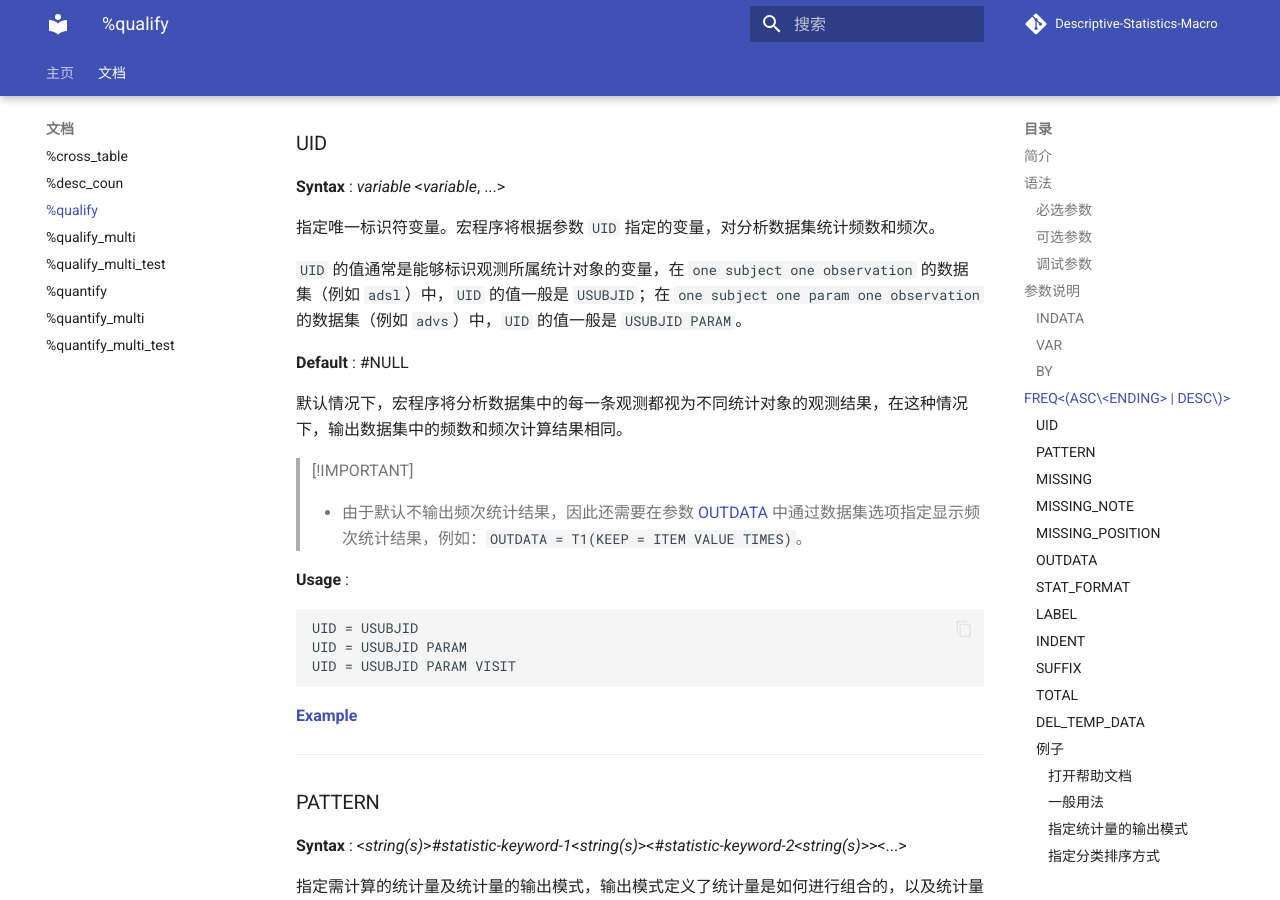
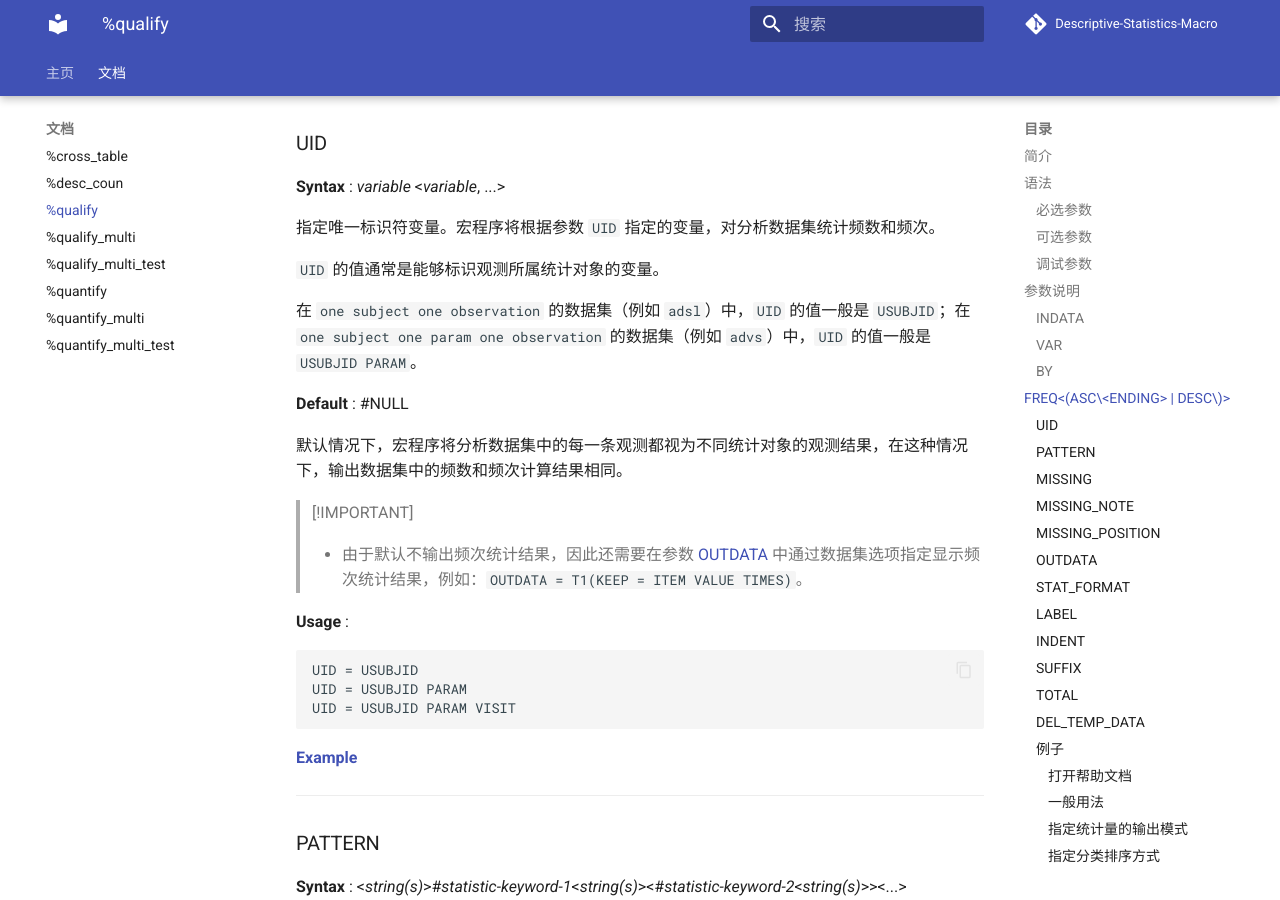
Before and after one commit to Snoopy1866/Descriptive-Statistics-Macro, an MkDocs documentation site: the page built from docs/qualify/readme.md, in a window 1280 px wide and 900 px high, scrolled down 3131 px. Built offline with MkDocs 1.6.1 and Material for MkDocs 9.7.7, drawn with Linux system fonts in a browser that asks for light colours; comment, search, counter and statistics services are not loaded.

```diff
--- a/docs/qualify/readme.md
+++ b/docs/qualify/readme.md
@@ -136,7 +136,9 @@ BY = SEXN.(descending)
 
 指定唯一标识符变量。宏程序将根据参数 `UID` 指定的变量，对分析数据集统计频数和频次。
 
-`UID` 的值通常是能够标识观测所属统计对象的变量，在 `one subject one observation` 的数据集（例如 `adsl`）中，`UID` 的值一般是 `USUBJID`；在 `one subject one param one observation` 的数据集（例如 `advs`）中，`UID` 的值一般是 `USUBJID PARAM`。
+`UID` 的值通常是能够标识观测所属统计对象的变量。
+
+在 `one subject one observation` 的数据集（例如 `adsl`）中，`UID` 的值一般是 `USUBJID`；在 `one subject one param one observation` 的数据集（例如 `advs`）中，`UID` 的值一般是 `USUBJID PARAM`。
 
 **Default** : #NULL
 
```
